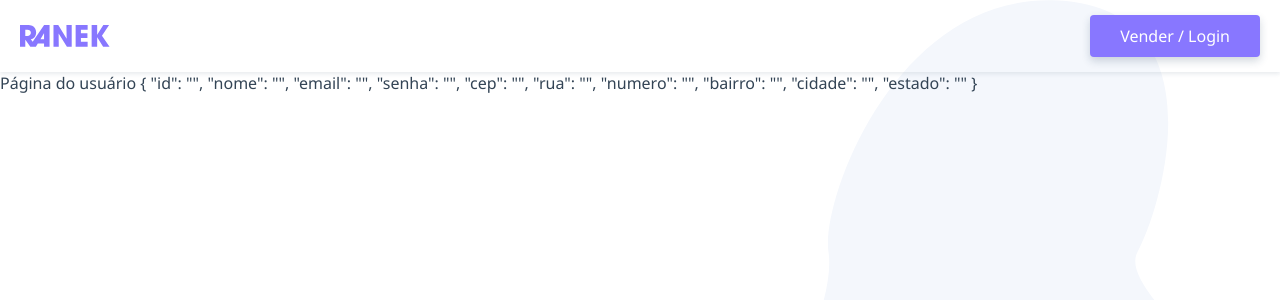
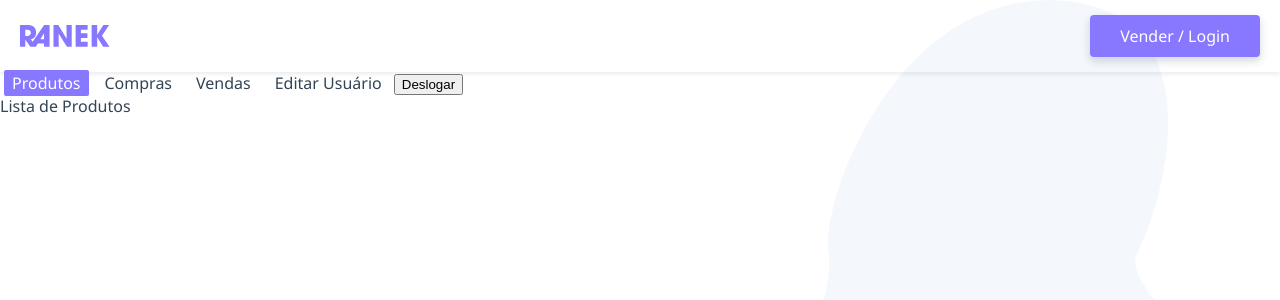
Before and after one commit to lqmorais/projeto-ranek, a Vue app: page /usuario in a window 1280 px wide. Shown: the top 300 px of the page. Built offline with nearby package versions, Linux system fonts and the light colour scheme.

Commit message:
Config Router area logada usuário

```diff
--- a/src/router/index.js
+++ b/src/router/index.js
@@ -4,6 +4,10 @@
 import Produto from "../views/Produto.vue";
 import Login from "../views/Login.vue";
 import Usuario from "../views/usuario/Usuario.vue";
+import UsuarioProdutos from "../views/usuario/UsuarioProdutos.vue";
+import UsuarioVendas from "../views/usuario/UsuarioVendas.vue";
+import UsuarioCompras from "../views/usuario/UsuarioCompras.vue";
+import UsuarioEditar from "../views/usuario/UsuarioEditar.vue";
 
 Vue.use(VueRouter);
 
@@ -26,8 +30,29 @@
   },
   {
     path: "/usuario",
-    name: "usuario",
     component: Usuario,
+    children: [
+      {
+        path: "",
+        name: "usuario",
+        component: UsuarioProdutos,
+      },
+      {
+        path: "compras",
+        name: "compras",
+        component: UsuarioCompras,
+      },
+      {
+        path: "vendas",
+        name: "vendas",
+        component: UsuarioVendas,
+      },
+      {
+        path: "editar",
+        name: "usuario-editar",
+        component: UsuarioEditar,
+      },
+    ],
   },
 ];
 
--- a/src/store/index.js
+++ b/src/store/index.js
@@ -40,6 +40,21 @@
       context.commit("UPDATE_USUARIO", { id: payload.email });
       return api.post("/usuario", payload);
     },
+    deslogarUsuario(context) {
+      context.commit("UPDATE_USUARIO", {
+        id: "",
+        nome: "",
+        email: "",
+        senha: "",
+        cep: "",
+        rua: "",
+        numero: "",
+        bairro: "",
+        cidade: "",
+        estado: "",
+      });
+      context.commit("UPDATE_LOGIN", false);
+    },
   },
   modules: {},
 });
--- a/src/views/usuario/Usuario.vue
+++ b/src/views/usuario/Usuario.vue
@@ -1,10 +1,41 @@
 <template>
-  <p>Página do usuário {{ $store.state.usuario }}</p>
+  <section class="usuario">
+    <nav class="sidenav">
+      <ul>
+        <li>
+          <router-link :to="{ name: 'usuario' }">Produtos</router-link>
+        </li>
+        <li>
+          <router-link :to="{ name: 'compras' }">Compras</router-link>
+        </li>
+        <li>
+          <router-link :to="{ name: 'vendas' }">Vendas</router-link>
+        </li>
+        <li>
+          <router-link :to="{ name: 'usuario-editar' }"
+            >Editar Usuário</router-link
+          >
+        </li>
+        <li>
+          <button @click.prevent="deslogar">Deslogar</button>
+        </li>
+      </ul>
+    </nav>
+    <transition mode="out-in">
+      <router-view></router-view>
+    </transition>
+  </section>
 </template>
 
 <script>
 export default {
   name: "Usuario",
+  methods: {
+    deslogar() {
+      this.$store.dispatch("deslogarUsuario");
+      this.$router.push("/login");
+    },
+  },
 };
 </script>
 
--- /dev/null
+++ b/src/views/usuario/UsuarioCompras.vue
@@ -0,0 +1,9 @@
+<template>
+  <p>Lista de Compras</p>
+</template>
+
+<script>
+export default {};
+</script>
+
+<style></style>
--- /dev/null
+++ b/src/views/usuario/UsuarioEditar.vue
@@ -0,0 +1,9 @@
+<template>
+  <p>Usuario Editar</p>
+</template>
+
+<script>
+export default {};
+</script>
+
+<style></style>
--- /dev/null
+++ b/src/views/usuario/UsuarioProdutos.vue
@@ -0,0 +1,9 @@
+<template>
+  <p>Lista de Produtos</p>
+</template>
+
+<script>
+export default {};
+</script>
+
+<style></style>
--- /dev/null
+++ b/src/views/usuario/UsuarioVendas.vue
@@ -0,0 +1,9 @@
+<template>
+  <p>Lista Vendas</p>
+</template>
+
+<script>
+export default {};
+</script>
+
+<style></style>
```
